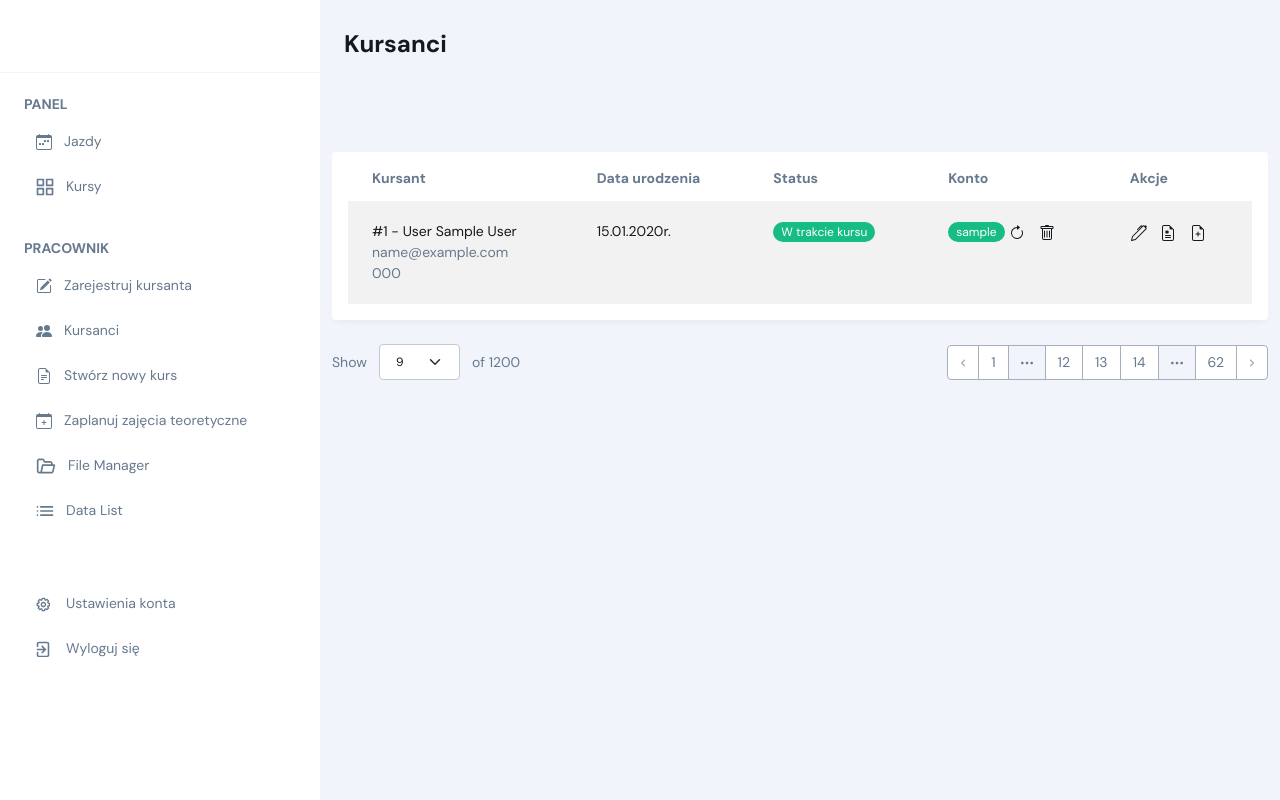
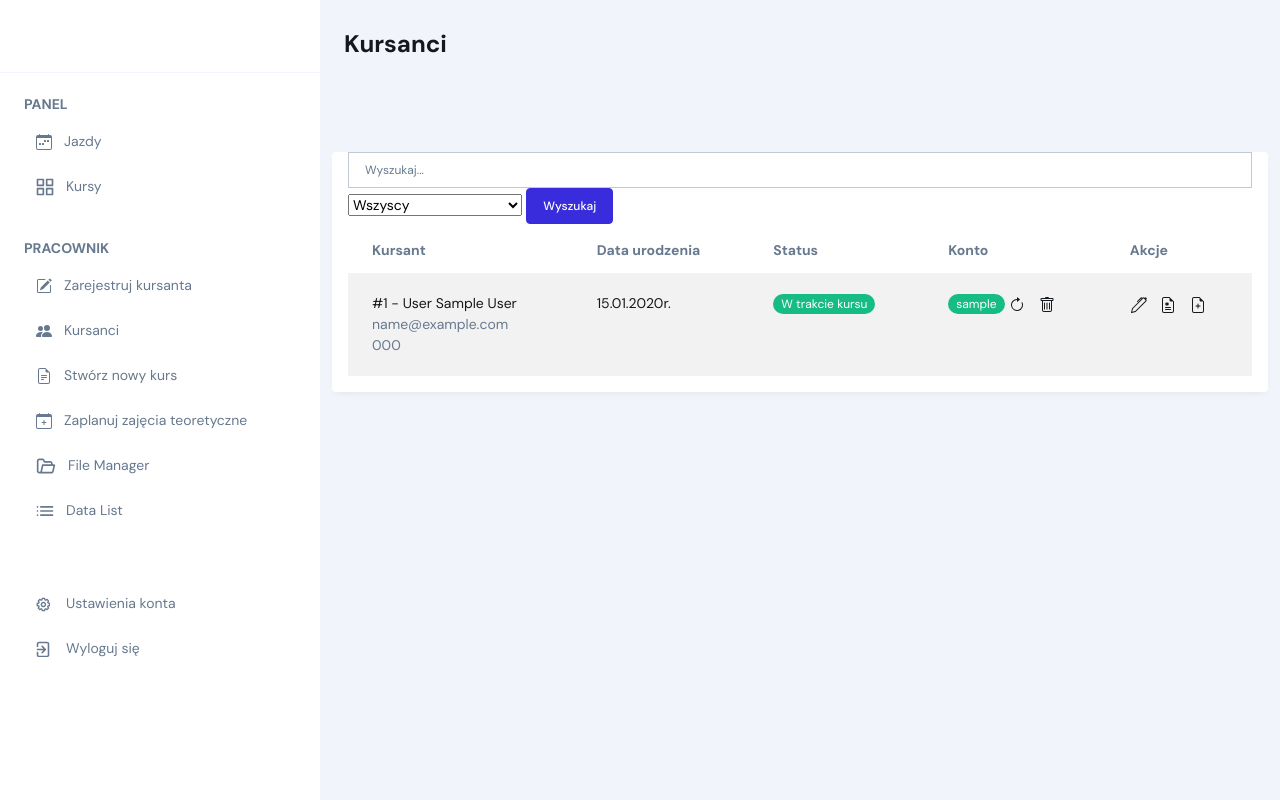
Before and after one commit to DBorner/polish-driving-school-platform, a Django app: page /students/ in a window 1280 px wide. Run offline with Django 4.2, Linux system fonts and the light colour scheme; a user stored in the database is signed in; tables that the repository leaves empty hold one stand-in row (values such as "Sample post"); some libraries are stand-ins or nearby versions.

Commit message:
updated student view

```diff
--- a/oskplatform/course/templates/students.html
+++ b/oskplatform/course/templates/students.html
@@ -9,6 +9,15 @@
 <section class="py-8">
     <div class="container">
       <div class="px-4 pb-4 mb-6 bg-white rounded shadow">
+        <form action={% url 'students' %} method='get'>
+          <span class="small"><input class="form-control" type="text" name="q" placeholder="Wyszukaj..."></span>
+          <span class="small"><select name="status">
+            <option value="all">Wszyscy</option>
+            <option value="active">W trakcie kursu</option>
+            <option value="inactive">Brak aktywnych kursów</option>
+          </select></span>
+          <button class="btn btn-primary" type="submit">Wyszukaj</button>
+        </form>
         <div class="table-responsive">
           <table class="table mb-0 table-borderless table-striped small">
             <thead>
@@ -69,7 +78,7 @@
                       <path d="M14 14V4.5L9.5 0H4a2 2 0 0 0-2 2v12a2 2 0 0 0 2 2h8a2 2 0 0 0 2-2zM9.5 3A1.5 1.5 0 0 0 11 4.5h2V14a1 1 0 0 1-1 1H4a1 1 0 0 1-1-1V2a1 1 0 0 1 1-1h5.5v2z"/>
                     </svg>
                   </a>
-                  <a class="btn p-0" href="#">
+                  <a class="btn p-0" href="/courses/create/{{student.id}}">
                     <svg xmlns="http://www.w3.org/2000/svg" width="16" height="16" fill="currentColor" class="bi bi-file-earmark-plus" viewBox="0 0 16 16">
                       <path d="M8 6.5a.5.5 0 0 1 .5.5v1.5H10a.5.5 0 0 1 0 1H8.5V11a.5.5 0 0 1-1 0V9.5H6a.5.5 0 0 1 0-1h1.5V7a.5.5 0 0 1 .5-.5z"/>
                       <path d="M14 4.5V14a2 2 0 0 1-2 2H4a2 2 0 0 1-2-2V2a2 2 0 0 1 2-2h5.5L14 4.5zm-3 0A1.5 1.5 0 0 1 9.5 3V1H4a1 1 0 0 0-1 1v12a1 1 0 0 0 1 1h8a1 1 0 0 0 1-1V4.5h-2z"/>
@@ -82,65 +91,7 @@
           </table>
         </div>
       </div>
-      <div class="d-flex flex-wrap align-items-center justify-content-between">
-        <div class="col-12 col-md-auto mb-4 mb-md-0">
-          <div class="d-flex align-items-center">
-            <p class="mb-0 text-secondary small">Show</p>
-            <div class="mx-3">
-              <select class="form-select bg-white small" aria-label="Select example">
-                <option value="1">9</option>
-                <option value="2">18</option>
-                <option value="3">36</option>
-              </select>
-            </div>
-            <p class="mb-0 text-secondary small">of 1200</p>
-          </div>
-        </div>
-        <div class="col-12 col-md-auto">
-          <nav aria-label="Page navigation">
-            <ul class="pagination mb-0 small">
-              <li class="page-item">
-                <a class="page-link text-secondary" href="#" aria-label="Previous">
-                  <svg width="6" height="8" viewbox="0 0 6 8" fill="none" xmlns="http://www.w3.org/2000/svg">
-                    <path d="M2.53335 3.99999L4.86668 1.66666C5.13335 1.39999 5.13335 0.999992 4.86668 0.733325C4.60002 0.466659 4.20002 0.466659 3.93335 0.733325L1.13335 3.53333C0.866683 3.79999 0.866683 4.19999 1.13335 4.46666L3.93335 7.26666C4.06668 7.39999 4.20002 7.46666 4.40002 7.46666C4.60002 7.46666 4.73335 7.39999 4.86668 7.26666C5.13335 6.99999 5.13335 6.59999 4.86668 6.33333L2.53335 3.99999Z" fill="#A4AFBB"></path>
-                  </svg>
-                </a>
-              </li>
-              <li class="page-item"><a class="page-link text-secondary" href="#">1</a></li>
-              <li class="page-item">
-                <a class="page-link text-secondary bg-transparent" href="#">
-                  <span class="d-inline-block">
-                    <svg viewbox="0 0 12 4" fill="none" xmlns="http://www.w3.org/2000/svg" style="width: 12px;height: 12px">
-                      <path d="M6 0.666687C5.26667 0.666687 4.66667 1.26669 4.66667 2.00002C4.66667 2.73335 5.26667 3.33335 6 3.33335C6.73333 3.33335 7.33333 2.73335 7.33333 2.00002C7.33333 1.26669 6.73333 0.666687 6 0.666687ZM1.33333 0.666687C0.6 0.666687 0 1.26669 0 2.00002C0 2.73335 0.6 3.33335 1.33333 3.33335C2.06667 3.33335 2.66667 2.73335 2.66667 2.00002C2.66667 1.26669 2.06667 0.666687 1.33333 0.666687ZM10.6667 0.666687C9.93333 0.666687 9.33333 1.26669 9.33333 2.00002C9.33333 2.73335 9.93333 3.33335 10.6667 3.33335C11.4 3.33335 12 2.73335 12 2.00002C12 1.26669 11.4 0.666687 10.6667 0.666687Z" fill="currentColor"></path>
-                    </svg>
-                  </span>
-                </a>
-              </li>
-              <li class="page-item"><a class="page-link text-secondary" href="#">12</a></li>
-              <li class="page-item"><a class="page-link text-secondary" href="#">13</a></li>
-              <li class="page-item"><a class="page-link text-secondary" href="#">14</a></li>
-              <li class="page-item">
-                <a class="page-link text-secondary bg-transparent" href="#">
-                  <span class="d-inline-block">
-                    <svg viewbox="0 0 12 4" fill="none" xmlns="http://www.w3.org/2000/svg" style="width: 12px;height: 12px">
-                      <path d="M6 0.666687C5.26667 0.666687 4.66667 1.26669 4.66667 2.00002C4.66667 2.73335 5.26667 3.33335 6 3.33335C6.73333 3.33335 7.33333 2.73335 7.33333 2.00002C7.33333 1.26669 6.73333 0.666687 6 0.666687ZM1.33333 0.666687C0.6 0.666687 0 1.26669 0 2.00002C0 2.73335 0.6 3.33335 1.33333 3.33335C2.06667 3.33335 2.66667 2.73335 2.66667 2.00002C2.66667 1.26669 2.06667 0.666687 1.33333 0.666687ZM10.6667 0.666687C9.93333 0.666687 9.33333 1.26669 9.33333 2.00002C9.33333 2.73335 9.93333 3.33335 10.6667 3.33335C11.4 3.33335 12 2.73335 12 2.00002C12 1.26669 11.4 0.666687 10.6667 0.666687Z" fill="currentColor"></path>
-                    </svg>
-                  </span>
-                </a>
-              </li>
-              <li class="page-item"><a class="page-link text-secondary" href="#">62</a></li>
-              <li class="page-item">
-                <a class="page-link text-secondary" href="#" aria-label="Next">
-                  <svg width="6" height="8" viewbox="0 0 6 8" fill="none" xmlns="http://www.w3.org/2000/svg">
-                    <path d="M4.88663 3.52667L2.05996 0.700006C1.99799 0.637521 1.92425 0.587925 1.84301 0.554079C1.76177 0.520233 1.67464 0.502808 1.58663 0.502808C1.49862 0.502808 1.41148 0.520233 1.33024 0.554079C1.249 0.587925 1.17527 0.637521 1.1133 0.700006C0.989128 0.824915 0.919434 0.993883 0.919434 1.17001C0.919434 1.34613 0.989128 1.5151 1.1133 1.64001L3.4733 4.00001L1.1133 6.36001C0.989128 6.48491 0.919434 6.65388 0.919434 6.83001C0.919434 7.00613 0.989128 7.1751 1.1133 7.30001C1.17559 7.36179 1.24947 7.41068 1.33069 7.44385C1.41192 7.47703 1.49889 7.49385 1.58663 7.49334C1.67437 7.49385 1.76134 7.47703 1.84257 7.44385C1.92379 7.41068 1.99767 7.36179 2.05996 7.30001L4.88663 4.47334C4.94911 4.41136 4.99871 4.33763 5.03256 4.25639C5.0664 4.17515 5.08383 4.08801 5.08383 4.00001C5.08383 3.912 5.0664 3.82486 5.03256 3.74362C4.99871 3.66238 4.94911 3.58865 4.88663 3.52667Z" fill="#A4AFBB"></path>
-                  </svg>
-                </a>
-              </li>
-            </ul>
-          </nav>
-        </div>
-      </div>
-    </div>
+
   </section>
   </div>
   </section>
--- a/oskplatform/course/views.py
+++ b/oskplatform/course/views.py
@@ -8,7 +8,8 @@ from django.utils import timezone
 from course.forms import NewStudentForm, SetPasswordForm, EditPracticalLessonForm, CreatePracticalLessonForm, CreateCourseForm, EditCourseForm
 from django.contrib import messages
 from django.shortcuts import redirect
-from course.utils import check_instructor_qualifications
+from course.utils import check_instructor_qualifications, is_student_active
+from django.db.models import Q
 
 @login_required(login_url='/login')
 def panel_view(request):
@@ -379,7 +380,23 @@ def students_view(request):
     if request.user.permissions_type not in {'A', 'E'}:
         messages.error(request, 'Nie masz uprawnień do tej strony')
         return redirect('/upcoming_lessons')
-    students = Student.objects.all()
+    if request.GET.get('q') != None:
+        query = request.GET.get('q')
+        students = Student.objects.filter(Q(name__icontains=query) | Q(surname__icontains=query))
+        if request.GET.get('status') == 'active':
+            temp_students = []
+            for student in students:
+                if is_student_active(student):
+                    temp_students.append(student)
+            students = temp_students
+        elif request.GET.get('status') == 'inactive':
+            temp_students = []
+            for student in students:
+                if not is_student_active(student):
+                    temp_students.append(student)
+            students = temp_students
+    else:
+        students = Student.objects.all()
     context = {
         'students': students
     }
--- a/oskplatform/oskplatform/urls.py
+++ b/oskplatform/oskplatform/urls.py
@@ -15,7 +15,7 @@ urlpatterns = [
     path('login/', user_views.login_view),
     path('logout/', user_views.logout_view),
     path('panel/', course_views.panel_view),
-    path('students/', course_views.students_view),
+    path('students/', course_views.students_view, name='students'),
     path('register_student/', course_views.register_student_view),
     path('upcoming_lessons/', course_views.upcoming_lessons_view),
     path('profile_settings/', course_views.profile_settings_view),
```
Also changed, not shown: oskplatform/course/utils.py (+7 -1 lines).
